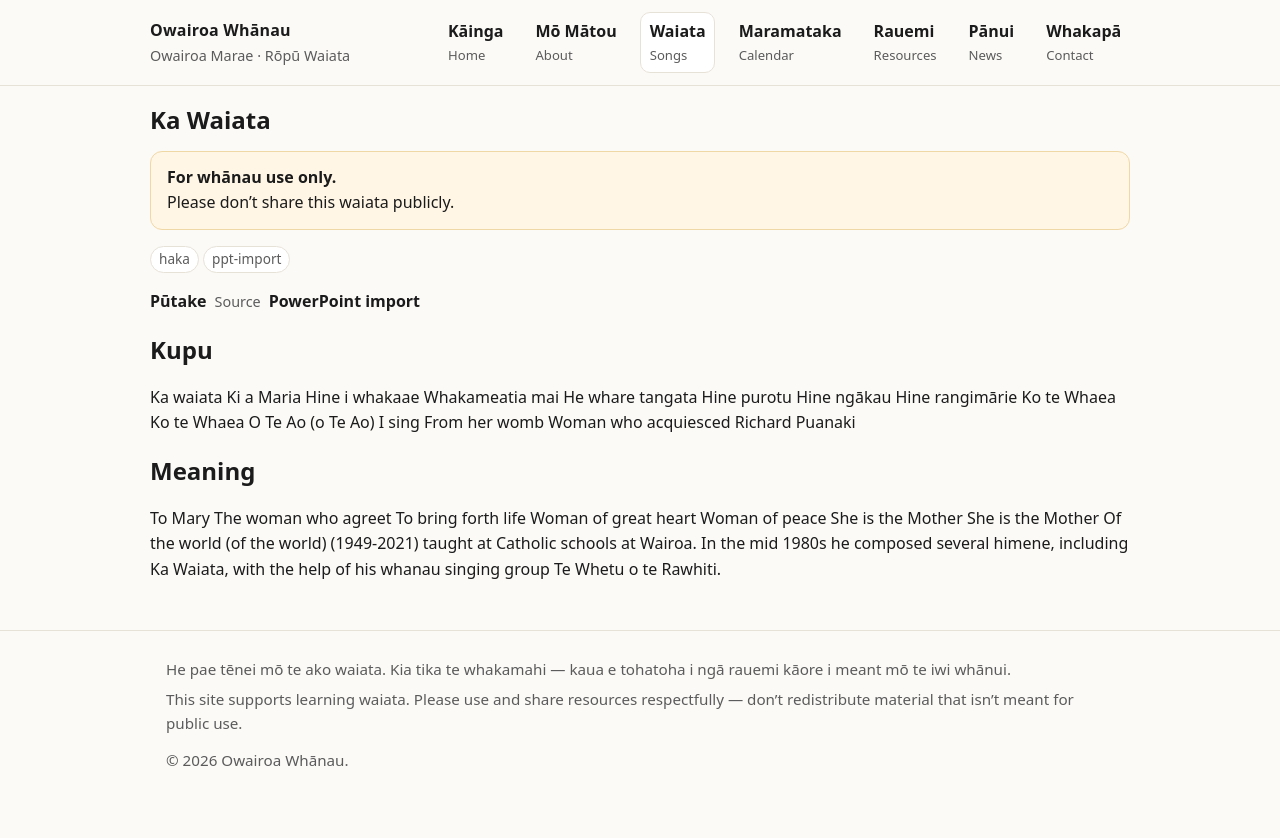
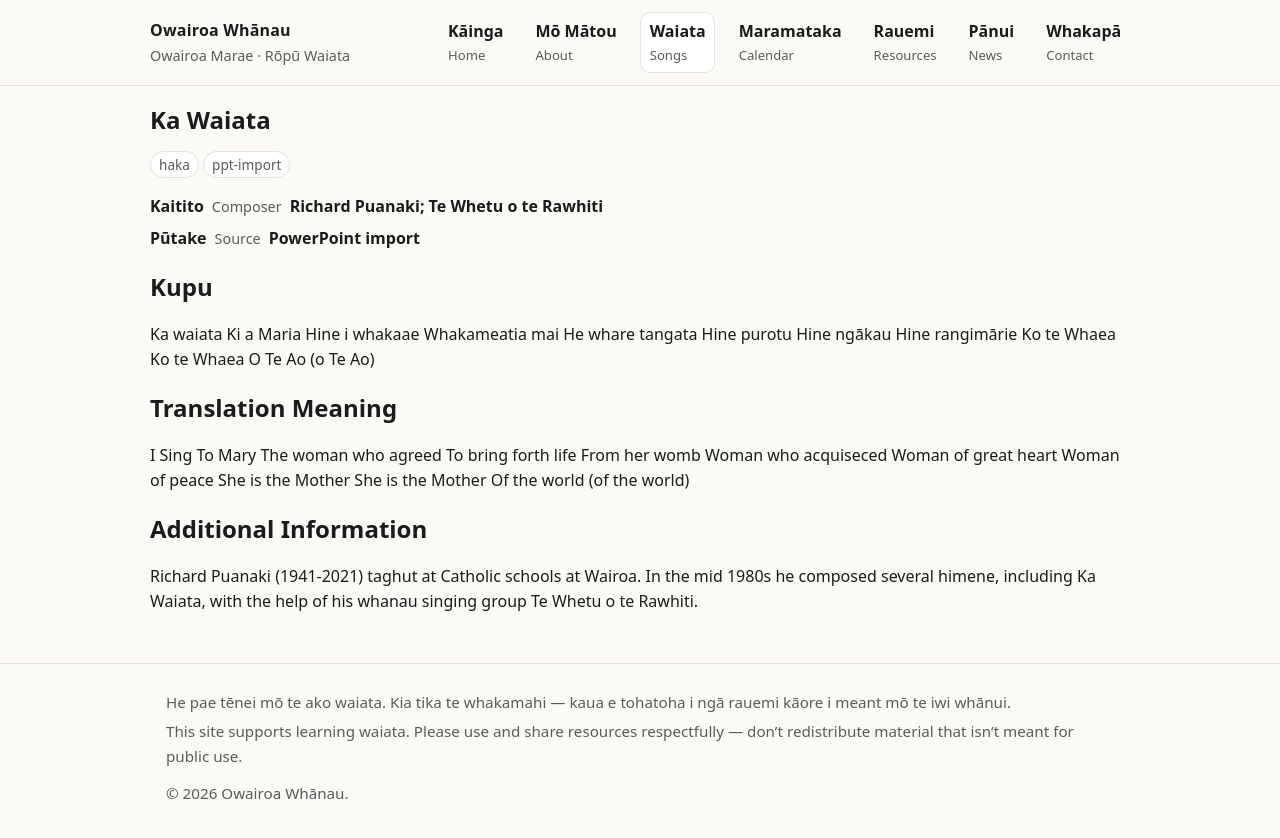
Before and after one commit to Standen-Home/owairoawhanau-site, a Jekyll site: the page built from _waiata/s68-ka-waiata.md, in a window 1280 px wide. Shown: the top 838 px of the page. Built offline with Jekyll 4.4.1, drawn with Linux system fonts in a browser that asks for light colours.

Commit message:
updated Ka Waiata and make public test

```diff
--- a/_waiata/s68-ka-waiata.md
+++ b/_waiata/s68-ka-waiata.md
@@ -5,10 +5,10 @@ slug: 's68-ka-waiata'
 category: 'haka'
 tags:
   - ppt-import
-composer: ''
+composer: 'Richard Puanaki; Te Whetu o te Rawhiti'
 source: 'PowerPoint import'
 featured: false
-public: false
+public: true
 audio: ''
 pdf: ''
 video_url: ''
@@ -29,19 +29,22 @@ Ko te Whaea
 Ko te Whaea
 O Te Ao
 (o Te Ao)
-I sing
+
+
+## Translation Meaning
+I Sing
+To Mary
+The woman who agreed
+To bring forth life
 From her womb
-Woman who acquiesced
-Richard Puanaki
-
-## Meaning
-To Mary
-The woman who agreet
-To bring forth life
+Woman who acquiseced
 Woman of great heart
 Woman of peace
 She is the Mother
 She is the Mother
 Of the world
 (of the world)
-(1949-2021) taught at Catholic schools at Wairoa. In the mid 1980s he composed several himene, including Ka Waiata, with the help of his whanau singing group Te Whetu o te Rawhiti.
+
+
+## Additional Information
+Richard Puanaki (1941-2021) taghut at Catholic schools at Wairoa.  In the mid 1980s he composed several himene, including Ka Waiata, with the help of his whanau singing group Te Whetu o te Rawhiti.
```
